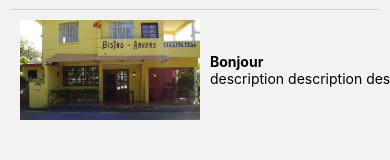
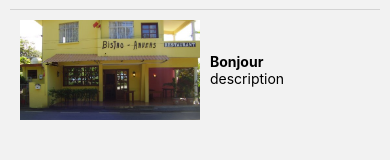
Before and after one commit to DenisJongmanee/Cauchemar_resto, a React Native app: screen / in a window 390 px wide. Shown: the part 307-467 px from the top of the page. Built offline with nearby package versions, Linux system fonts and the light colour scheme.

Commit message:
css List Restau 2

```diff
--- a/src/navbar.js
+++ b/src/navbar.js
@@ -13,7 +13,7 @@ function MyTabs() {
   const restaurants = [
     {id:1,image:require("../assets/restaurant1.png"),titre: "Bonjour", description: "description"},
     {id:2,image:require("../assets/restaurant1.png"),titre: "Bonjour", description: "description"},
-    {id:3,image:require("../assets/restaurant1.png"),titre: "Bonjour", description: "description description descriptiondescription anticonstitutionnellement criptiondescription"}
+    {id:3,image:require("../assets/restaurant1.png"),titre: "Bonjour", description: "description"}
   ]
 
   return (
```
